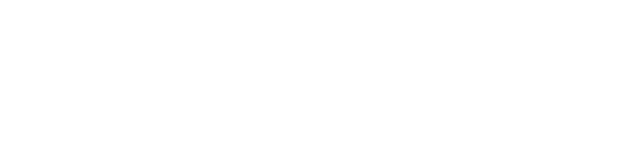
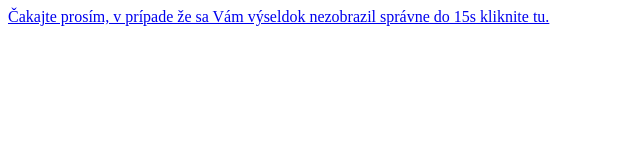
Before and after one commit to K11aus/v.lab.online.3, a plain HTML site: page index.html in a window 1280 px wide. Shown: the whole page, without its empty margins (0-640 px from the left). Drawn offline with Linux system fonts and the light colour scheme.

Commit message:
Update index.html

```diff
--- a/index.html
+++ b/index.html
@@ -1,3 +1,3 @@
 <html>
- <p><a href="Chem%20-%20uloha%2031.03%20-pdf.pdf"Čakajte prosím, v prípade že sa Vám výseldok nezobrazil správne do 15s kliknite tu.</a></p>
+ <p><a href="Chem%20-%20uloha%2031.03%20-pdf.pdf">Čakajte prosím, v prípade že sa Vám výseldok nezobrazil správne do 15s kliknite tu.</a></p>
 </html>
```
